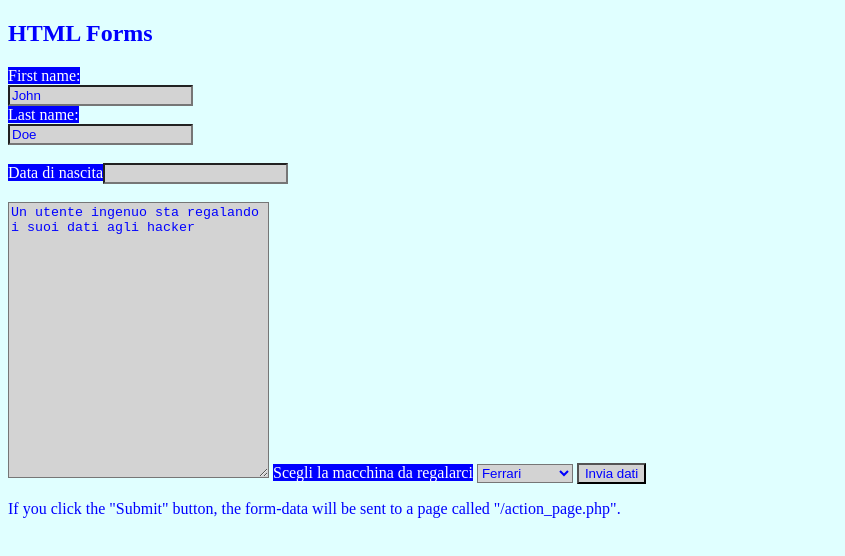
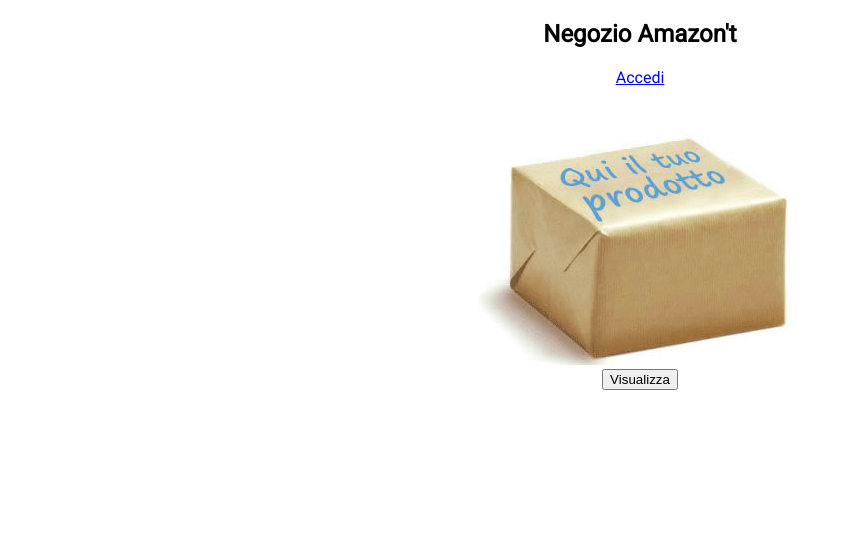
Before and after one commit to MarVin1006/miniHTML, a plain HTML site: page Amazon't/Amazont.html in a window 1280 px wide. Shown: the whole page, without its empty margins (0-845 px from the left). Drawn offline with Linux system fonts and the light colour scheme.

Commit message:
Finished writing Amazon't

```diff
--- a/Amazon't/Amazont.html
+++ b/Amazon't/Amazont.html
@@ -1,42 +1,29 @@
 <!DOCTYPE html>
 <html>
 <head>
-	<title>Sito</title>
+	<title>Amazon't</title>
+
+    <link rel="preconnect" href="https://fonts.gstatic.com">
+    <link href="https://fonts.googleapis.com/css2?family=Roboto&display=swap" rel="stylesheet">
+
     <style>
-    label { color: white; background-color: blue; }
-    body { color: blue; background-color: lightcyan;}
-    input, select, textarea { color: blue; background-color: lightgray;}
+    body {
+    font-family: 'Roboto', sans-serif;
+    color: black;
+    text-align: center;
+    }
     </style>
 </head>
 <body>
+    <h2>Negozio Amazon't</h2>
+    <a href="Login.html">Accedi</a><br><br><br>
+    <table>
+        <tr><img src="prodotto.jpg" alt="Immagine del prodotto"></tr>
+        <tr><br></tr>
+        <tr><input type="submit" value="Visualizza" onclick="window.location.href='prodotto.html';"></tr>
+    </table>
 
-<h2>HTML Forms</h2>
-
-<form action="/action_page.php">
-  <label for="fname">First name:</label><br>
-  <input type="text" id="fname" name="fname" value="John"><br>
-  <label for="lname">Last name:</label><br>
-  <input type="text" id="lname" name="lname" value="Doe"><br><br>
-
-  <label for="ctnas">Data di nascita</label><input type="text" id="dtnas" name="ctnas"><br><br>
-
-  <textarea name="messaggio" rows="18" cols="30">
-Un utente ingenuo sta regalando i suoi dati agli hacker
-  </textarea>
-
-  <label for="cars">Scegli la macchina da regalarci</label>
-  <select id="cars" name="cars">
-    <option value="Ferrari">Ferrari</option>
-    <option value="Lamborghini">Lamborghini</option>
-    <option value="McLaren">McLaren</option>
-    <option value="Pagani">Pagani</option>
-    <option value="Porsche">Porsche</option>
-  </select>
-
-  <input type="submit" value="Invia dati" onclick="alert('Bravo! hai inviato dati sensibili agli hacker!');">
 </form>
-
-<p>If you click the "Submit" button, the form-data will be sent to a page called "/action_page.php".</p>
 
 </body>
 </html>
```
Also changed, not shown: Amazon't/Login.html (added, +34 -0 lines), Amazon't/prodotto.html (added, +48 -0 lines), Amazon't/prodotto.jpg (added).
